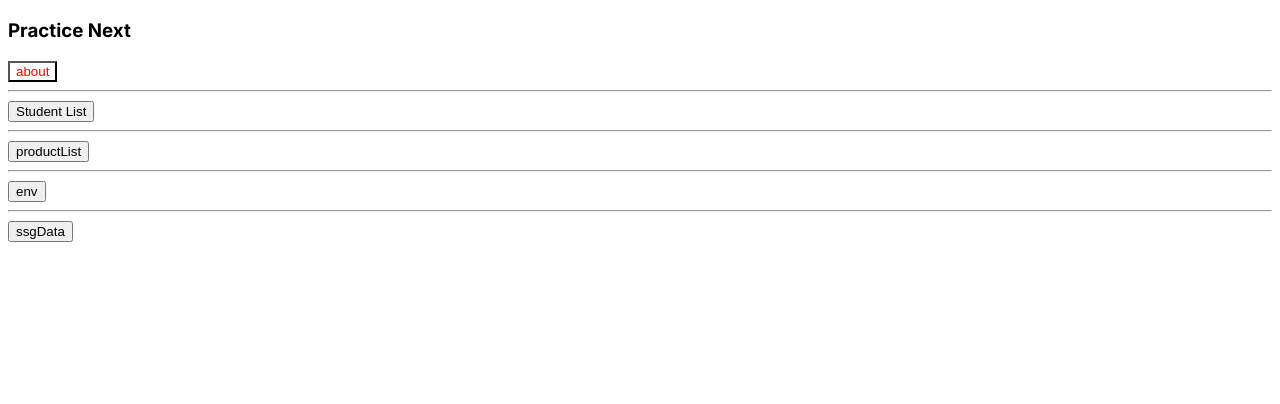
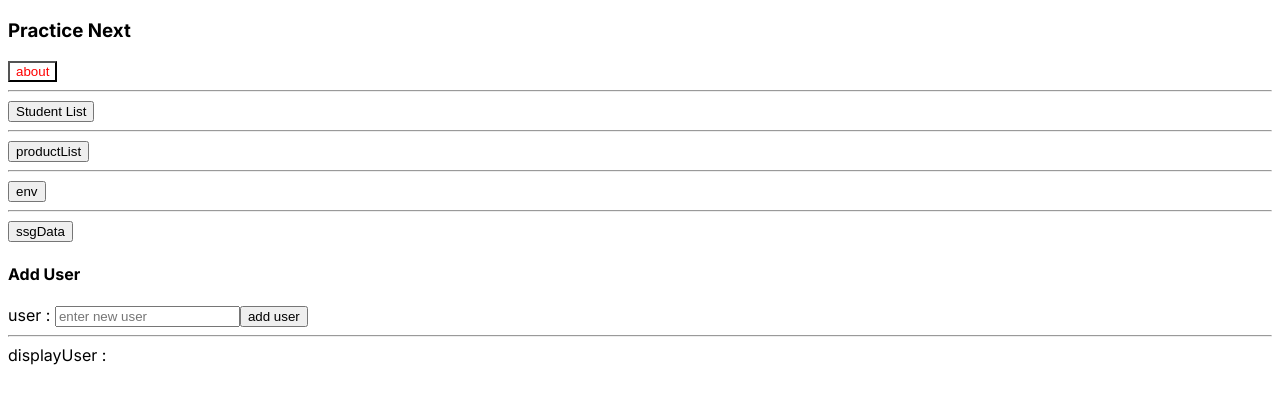
Before and after one commit to ANKIT632/Next_Learning, a Next.js app: page / in a window 1280 px wide. Shown: the top 404 px of the page. Built offline with nearby package versions, Linux system fonts and the light colour scheme; a web font is replaced by a local one.

Commit message:
redux-toolkit

```diff
--- a/package.json
+++ b/package.json
@@ -9,10 +9,13 @@
     "lint": "next lint"
   },
   "dependencies": {
+    "@reduxjs/toolkit": "^2.2.1",
     "mongoose": "^8.2.0",
     "next": "14.1.0",
     "react": "^18",
-    "react-dom": "^18"
+    "react-dom": "^18",
+    "react-redux": "^9.1.0",
+    "redux": "^5.0.1"
   },
   "devDependencies": {
     "eslint": "^8",
--- a/src/Models/productSchema.js
+++ b/src/Models/productSchema.js
@@ -1,6 +1,6 @@
 const { default: mongoose } = require("mongoose");
 
-const productModel=new mongoose.Schema({
+const productSchema=new mongoose.Schema({
     name:String,
     brand:String,
     price:String,
@@ -8,7 +8,7 @@ const productModel=new mongoose.Schema({
 
 });
 
-export const Product =mongoose.models.products || mongoose.model('products',productModel);
+export const Product =mongoose.models.products || mongoose.model('products',productSchema);
 
 
 
--- a/src/app/DbApi/product/route.js
+++ b/src/app/DbApi/product/route.js
@@ -26,10 +26,10 @@ export async function POST(request){
   const payload=await request.json();
   try{
     await mongoose.connect("mongodb://localhost:27017/e-comm");
-  console.log(payload);
+
     let product =new Product(payload);
 
-   results=await product.save(product);
+   results=await product.save();
 
    return  NextResponse.json({results,success:true},{status:200});
   }
--- /dev/null
+++ b/src/app/component/addUser.js
@@ -0,0 +1,28 @@
+'use client'
+import React, { useState } from 'react'
+import {addUser} from '../redux/slice'
+import { useDispatch } from 'react-redux';
+
+function AddUser() {
+
+    const [data,setData]=useState('');
+
+    const dispatch =useDispatch();
+    const userDispatch=()=>{
+
+        dispatch(addUser(data));
+
+    }
+
+
+  return (
+    <div>
+        <h4>Add User</h4>
+        <label>user : </label>
+        <input type='text' placeholder='enter new user'  onChange={(e)=>setData(e.target.value)}/>
+        <button onClick={userDispatch}>add user</button>
+    </div>
+  )
+}
+
+export default AddUser
--- /dev/null
+++ b/src/app/component/displayUser.js
@@ -0,0 +1,20 @@
+'use client'
+import React from 'react'
+import { useSelector } from 'react-redux'
+
+function DisplayUser() {
+    const userData=useSelector(data=>data.users);
+    console.log(userData)
+  return (
+
+    <div>
+    <hr/>
+    displayUser :
+    <ul>
+        {userData.map((data,index)=><li key={index}>{data.name}</li>)}
+    </ul>
+    </div>
+  )
+}
+
+export default DisplayUser
--- a/src/app/layout.js
+++ b/src/app/layout.js
@@ -1,6 +1,8 @@
 /* eslint-disable @next/next/no-page-custom-font */
 import { Inter } from "next/font/google";
 import "./globals.css";
+
+import { Providers } from "./redux/provider";
 
 const inter = Inter({ subsets: ["latin"] });
 
@@ -21,7 +23,10 @@ export default function RootLayout({ children }) {
 
       <body className={inter.className}>
       <h3>Practice Next</h3>
-      {children}</body>
+      <Providers>
+      {children}
+      </Providers>
+      </body>
     </html>
   );
 }
--- a/src/app/page.js
+++ b/src/app/page.js
@@ -1,6 +1,8 @@
 'use client'
 
+import AddUser from './component/addUser';
 
+import DisplayUser from './component/displayUser';
 import style from './style.module.css';
 
 import { useRouter } from "next/navigation";
@@ -26,6 +28,8 @@ export default function Home() {
       <hr/>
       <button onClick={()=>route.push('/ssgData')}>ssgData</button>
 
+   <AddUser/>
+   <DisplayUser/>
     </main>
   );
 }
--- /dev/null
+++ b/src/app/redux/provider.js
@@ -0,0 +1,11 @@
+'use client'
+import {Provider} from 'react-redux';
+import { store } from './store';
+
+ export function Providers({children}){
+    return <Provider store={store}>
+   {
+    children
+   }
+    </Provider>
+}
--- /dev/null
+++ b/src/app/redux/slice.js
@@ -0,0 +1,26 @@
+import { createSlice,nanoid } from "@reduxjs/toolkit";
+
+const initialState={
+    users:[],
+}
+
+const userSlice = createSlice({
+    name:" ",
+    initialState,
+    reducers:{
+       addUser:(state,action)=>{
+
+        const data={
+            id:nanoid(),
+            name:action.payload
+        }
+        state.users.push(data);
+    }
+}
+});
+
+
+// addUser is a action
+export const {addUser}=userSlice.actions;
+
+export default userSlice.reducer;
--- /dev/null
+++ b/src/app/redux/store.js
@@ -0,0 +1,5 @@
+import { configureStore } from '@reduxjs/toolkit'
+import reducer from './slice'
+export const store =configureStore({
+   reducer
+})
```
Also changed, not shown: 1 other file (tests, documents, lock files or other folders).
